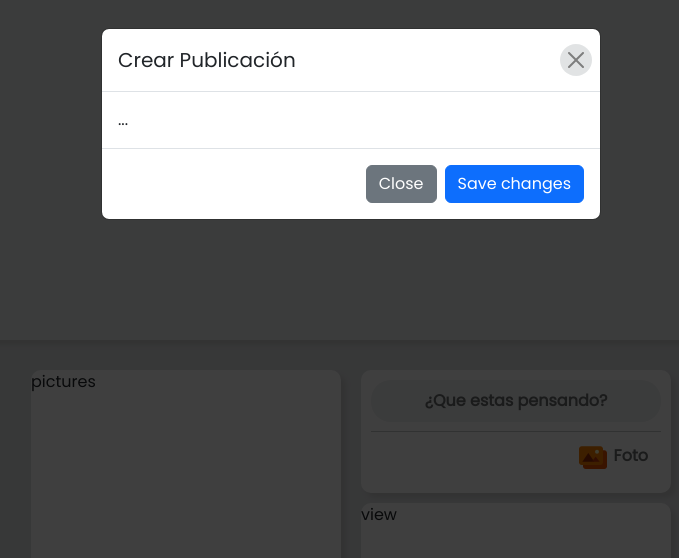
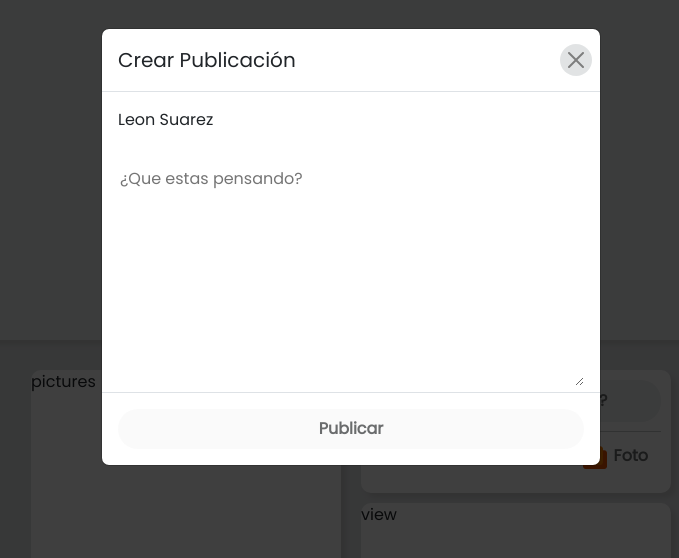
Before and after one commit to leonsuaren/facenote, a React (Create React App) app in the folder client/: page / in a window 1280 px wide. Both pictures are taken after a click on the button "¿Que estas pensando?". Shown: the part 410-968 px from the top of the page, without its empty margins (289-968 px from the left). Built offline with nearby package versions, Linux system fonts and the light colour scheme.

Commit message:
modal style all done

```diff
--- a/client/src/components/create-post/CreatePost.jsx
+++ b/client/src/components/create-post/CreatePost.jsx
@@ -1,4 +1,4 @@
-import React, { useContext } from 'react';
+import React, { useContext, useState } from 'react';
 import { PostContext } from '../../context/post-context';
 import { FcGallery } from "react-icons/fc";
 
@@ -6,6 +6,8 @@ import './styles.css';
 
 export const CreatePost = () => {
   const postContext = useContext(PostContext);
+  const [postText, setPostText] = useState('');
+  const userName = postContext.userName
 
   return (
     <div className='add-posts'>
@@ -20,12 +22,12 @@ export const CreatePost = () => {
                 <h1 className="modal-title fs-5" id="postModalLabel">Crear Publicación</h1>
                 <button type="button" className="btn-close close-button" data-bs-dismiss="modal" aria-label="Close"></button>
               </div>
-              <div className="modal-body">
-                ...
+              <div className="modal-body modal-posting-area">
+                <div>{ userName }</div>
+                <textarea className='post-text-area' placeholder='¿Que estas pensando?' value={postText} onChange={(e) => setPostText(e.currentTarget.value)}/>
               </div>
               <div className="modal-footer">
-                <button type="button" className="btn btn-secondary" data-bs-dismiss="modal">Close</button>
-                <button type="button" className="btn btn-primary">Save changes</button>
+                <button type="button" className={postText.length <= 0 ? "create-post-button-disabled" : "create-post-button btn btn-primary"} disabled={postText.length <= 0 ? true : false}>Publicar</button>
               </div>
             </div>
           </div>
--- a/client/src/components/create-post/styles.css
+++ b/client/src/components/create-post/styles.css
@@ -42,6 +42,35 @@
 }
 .close-button:hover {
   background-color: #b2b4b6;
+}
+.create-post-button {
+  border-radius: 20px;
+  border: none;
+  color: #FFFFFF;
+  font-weight: bold;
+  width: 100%;
+  height: 40px;
+
+}
+.create-post-button-disabled {
+  border-radius: 20px;
+  border: none;
+  color: #6a6c6d;
+  font-weight: bold;
+  width: 100%;
+  height: 40px;
+  cursor: not-allowed;
+}
+.modal-posting-area {
+  display: grid;
+  grid-template-rows: 10% 90%;
+  gap: 20px;
+  width: 100%;
+  height: 300px;
+}
+.post-text-area {
+  border: none;
+  margin: 10px 0px;
 }
 /* Small Divises */
 @media only screen and (max-width: 600px) {
--- a/client/src/components/header/Header.jsx
+++ b/client/src/components/header/Header.jsx
@@ -1,12 +1,16 @@
-import React from 'react';
+import React, { useContext } from 'react';
+import { PostContext } from '../../context/post-context';
 
 import './styles.css';
 
-export const Header = ({ name }) => {
+export const Header = () => {
+  const postContext = useContext(PostContext);
+  const userName = postContext.userName;
+
   return (
     <div className='header overall-container'>
       <div className='profile-picture'></div>
-      <div className='user-info'>{name}</div>
+      <div className='user-info'>{ userName }</div>
     </div>
   )
 }
--- a/client/src/context/post-context/PostContext.jsx
+++ b/client/src/context/post-context/PostContext.jsx
@@ -3,8 +3,11 @@ import { createContext, useState } from 'react';
 export const PostContext = createContext();
 
 export const PostContextProvider = ({ children }) => {
+  const [userName, setUserName] = useState('Leon Suarez');
+
+
   return (
-    <PostContext.Provider value={{ }}>
+    <PostContext.Provider value={{ userName }}>
       {children}
     </PostContext.Provider>
   )
--- a/client/src/views/home/Home.jsx
+++ b/client/src/views/home/Home.jsx
@@ -8,7 +8,7 @@ import './styles.css';
 export const Home = () => {
   return (
     <div className='home-layout'>
-      <Header name='Leon Suarez'/>
+      <Header/>
       <div className='body overall-container'>
         <div className='display'>
           <div className='pictures'>pictures</div>
```
